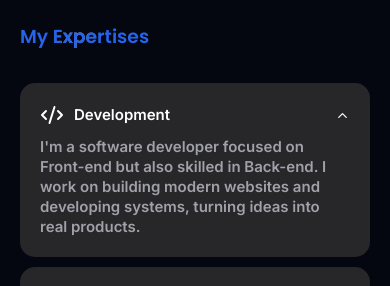
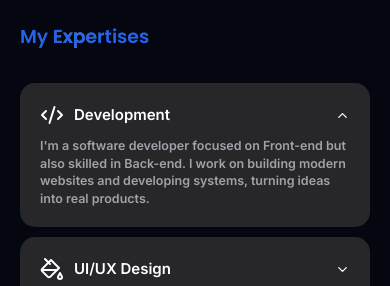
Before and after one commit to CristopherMartarello/portfolio, a Next.js app: page /en in a window 390 px wide. Shown: the part 2480-2766 px from the top of the page. Built offline with nearby package versions, Linux system fonts and the light colour scheme.

Commit message:
feat: refactoring texts sizes in AboutSection and wobble card image fitting

```diff
--- a/app/components/AboutSection.tsx
+++ b/app/components/AboutSection.tsx
@@ -147,7 +147,7 @@ const AboutSection = () => {
                     <Code2 /> {t("accordion_title_1")}
                   </div>
                 </AccordionTrigger>
-                <AccordionContent className="text-2xl dark:text-zinc-400">
+                <AccordionContent className="text-xl md:text-2xl lg:text-2xl xl:text-2xl dark:text-zinc-400">
                   {t("accordion_content_1")}
                 </AccordionContent>
               </AccordionItem>
@@ -157,7 +157,7 @@ const AboutSection = () => {
                     <PaintBucket /> {t("accordion_title_2")}
                   </div>
                 </AccordionTrigger>
-                <AccordionContent className="text-2xl dark:text-zinc-400">
+                <AccordionContent className="text-xl md:text-2xl lg:text-2xl xl:text-2xl dark:text-zinc-400">
                   {t("accordion_content_2")}
                 </AccordionContent>
               </AccordionItem>
@@ -167,7 +167,7 @@ const AboutSection = () => {
                     <Handshake /> {t("accordion_title_3")}
                   </div>
                 </AccordionTrigger>
-                <AccordionContent className="text-2xl dark:text-zinc-400">
+                <AccordionContent className="text-xl md:text-2xl lg:text-2xl xl:text-2xl dark:text-zinc-400">
                   {t("accordion_content_3")}
                 </AccordionContent>
               </AccordionItem>
--- a/app/components/WobbleCardEffect.tsx
+++ b/app/components/WobbleCardEffect.tsx
@@ -57,7 +57,7 @@ export function WobbleCardEffect({
               key={index}
               src={image.src}
               alt={image.alt}
-              objectFit="cover"
+              objectFit="fit"
               className={image.className}
               priority={index === 0}
             />
```
